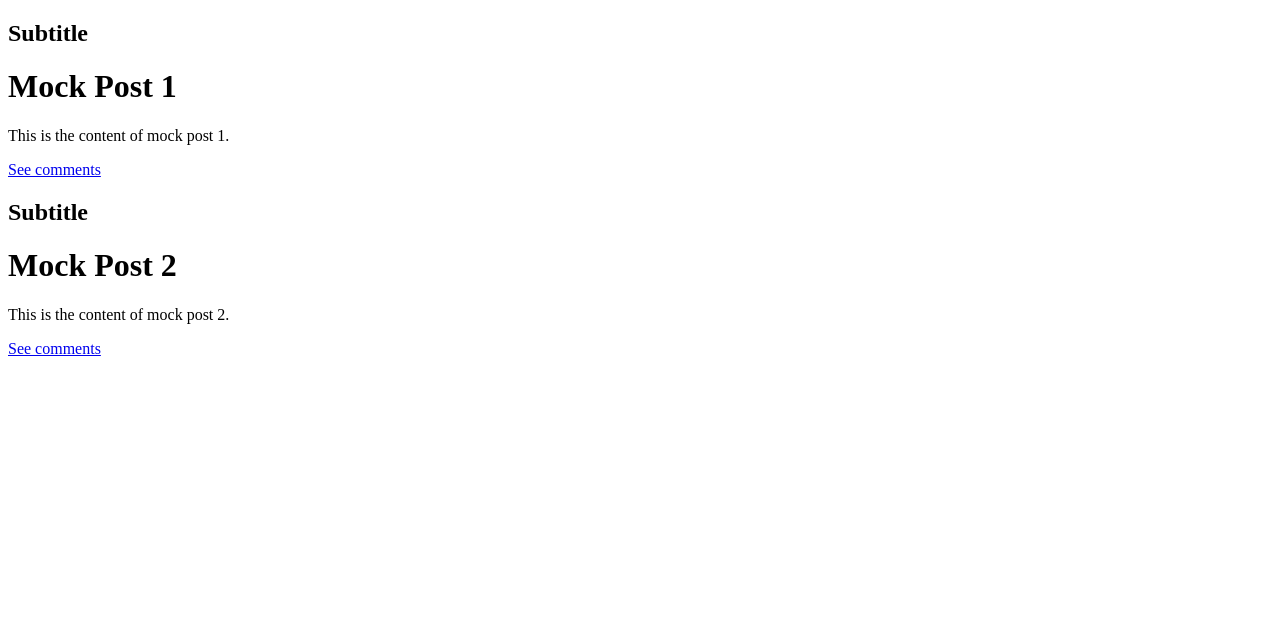
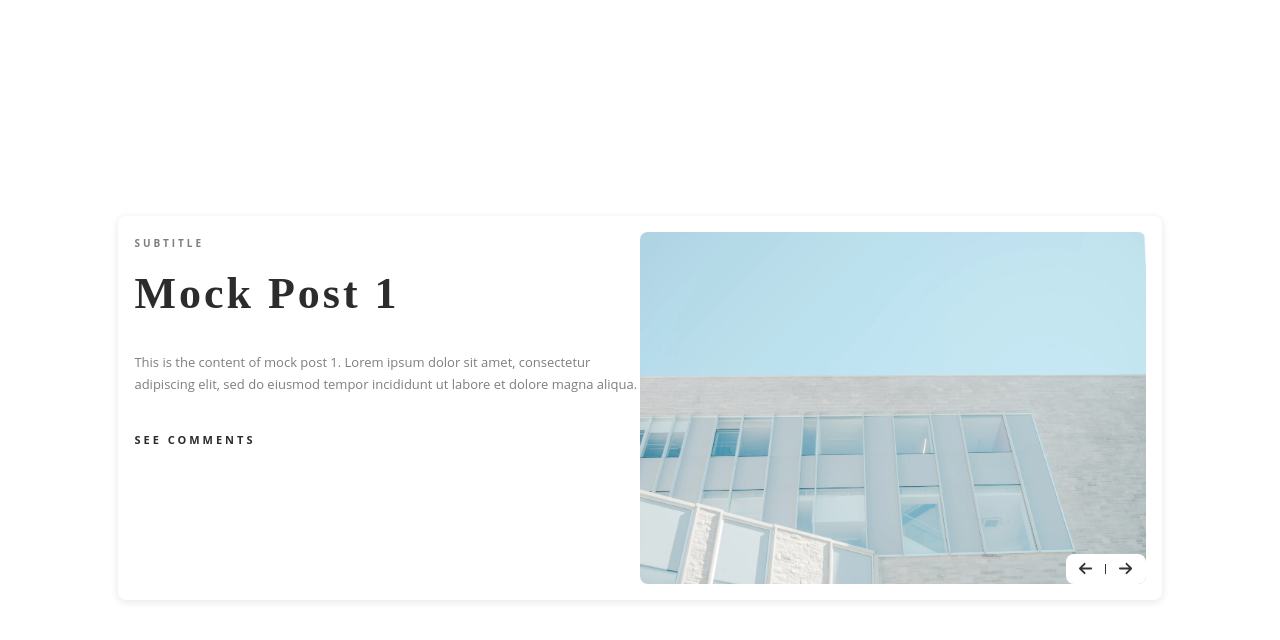
Before and after one commit to JonathanYin/UCSD-Scraper, a React (Vite) app: page / in a window 1280 px wide. Shown: the top 640 px of the page. Built offline with nearby package versions, Linux system fonts and the light colour scheme.

Commit message:
Add post styling, carousel transitions

```diff
--- a/src/App.jsx
+++ b/src/App.jsx
@@ -6,13 +6,18 @@ function App() {
   const mockPosts = [
     {
       title: 'Mock Post 1',
-      selftext: 'This is the content of mock post 1.',
+      selftext: 'This is the content of mock post 1. Lorem ipsum dolor sit amet, consectetur adipiscing elit, sed do eiusmod tempor incididunt ut labore et dolore magna aliqua.',
       permalink: '/r/test/comments/1/mock_post_1',
     },
     {
       title: 'Mock Post 2',
-      selftext: 'This is the content of mock post 2.',
+      selftext: 'Random other text.',
       permalink: '/r/test/comments/2/mock_post_2',
+    },
+    {
+      title: 'Mock Post 3',
+      selftext: 'More random text.',
+      permalink: '/r/test/comments/3/mock_post_3',
     },
     // Add more mock posts as needed
   ];
@@ -20,9 +25,7 @@ function App() {
   return (
     <>
     <div className="App">
-      {mockPosts.map((post, index) => (
-        <Post key={index} post={post} />
-      ))}
+      <Post posts={mockPosts} />
     </div>
     </>
   )
--- a/src/Carousel.jsx
+++ b/src/Carousel.jsx
@@ -1,47 +1,175 @@
 /** @jsxImportSource @emotion/react */
 import styled from '@emotion/styled';
 import PropTypes from 'prop-types';
+import building from './assets/building.webp';
+import { FontAwesomeIcon } from '@fortawesome/react-fontawesome'
+import { faArrowLeft, faArrowRight } from '@fortawesome/free-solid-svg-icons'
+import { motion, AnimatePresence } from "framer-motion";
 
-const CarouselItem = styled.div`
-  /* ... Put the styles from .carousel-item here ... */
+const DisplayItem = styled.div`
+  display: flex;
+  justify-content: center;
+  align-items: center;
+  min-height: 100vh;
+`;
+
+const CardInfo = styled(motion.div)`
+  position: relative;
+  display: flex;
+  flex-direction: row;
+  width: 80%;
+  border-radius: 8px;
+  padding: 16px;
+  background-color: #fff;
+  box-shadow: 0 2px 8px rgba(0, 0, 0, 0.1);
+`;
+
+const cardAnimation = {
+  hidden: { opacity: 0 },
+  show: {
+    opacity: 1,
+    transition: { duration: 0.5 }
+  },
+  exit: {
+    opacity: 0,
+    transition: { duration: 0.5 }
+  }
+}
+
+const TextContainer = styled.div`
+  flex: 1;
+`;
+
+const ImageContainer = styled.div`
+  flex: 1;
+  display: flex;
+  justify-content: center;
+  align-items: center;
+`;
+
+const CardImage = styled.img`
+  max-width: 100%;
+  border-radius: 8px;
+`;
+
+const Subtitle = styled.h2`
+  /* ... Put the styles from .carousel-item__subtitle here ... */
+  font-family: 'Open Sans', sans-serif;
+  letter-spacing: 3px;
+  font-size: 10px;
+  text-transform: uppercase;
+  margin: 0;
+  color: #7E7E7E;
+  font-weight: 700;
+  transform: translateY(25%);
+`;
+
+const Title = styled.h1`
+  /* ... Put the styles from .carousel-item__title here ... */
+  margin: 15px 0 0 0;
+  padding-top: 10px;
+  font-family: 'Playfair Display', serif;
+  font-size: 44px;
+  line-height: 45px;
+  letter-spacing: 3px;
+  font-weight: 700;
+  color: #2C2C2C;
+`;
+
+const Description = styled.p`
+  /* ... Put the styles from .carousel-item__description here ... */
+  margin-top: 35px;
+  font-family: 'Open Sans', sans-serif;
+  font-size: 13px;
+  color: #7e7e7e;
+  line-height: 22px;
+  margin-bottom: 35px;
+`;
+
+const LinkBtn = styled.a`
+  /* ... Put the styles from .carousel-item__btn here ... */
+  width: 35%;
+  color: #2C2C2C;
+  font-family: 'Open Sans', sans-serif;
+  letter-spacing: 3px;
+  font-size: 11px;
+  text-transform: uppercase;
+  margin: 0;
+  width: 35%;
+  font-weight: 700;
+  text-decoration: none;
 
 `;
-
-const CarouselInfo = styled.div`
-  /* ... Put the styles from .carousel-item__info here ... */
+const ArrowBtnContainer = styled.div`
+  position: absolute;
+  bottom: 16px;
+  right: 16px;
+  display: flex;
+  justify-content: space-between;
+  align-items: center;
+  background-color: white;
+  border-radius: 8px;
+  overflow: hidden;
+  width: 80px;
+  height: 30px;
 `;
 
-const CarouselContainer = styled.div`
-  /* ... Put the styles from .carousel-item__container here ... */
+const ArrowBtn = styled.button`
+  flex: 1;
+  border: none;
+  background-color: transparent;
+  cursor: pointer;
+  font-size: 20px;
+  color: #333;
+  display: flex;
+  align-items: center;
+  justify-content: center;
+  position: relative;
+
+  &::after {
+    content: "";
+    position: absolute;
+    right: 0;
+    top: 20%;
+    bottom: 20%;
+    width: 0.5px;
+    background-color: #333;
+  }
+
+  &:last-child::after {
+    content: none;
+  }
 `;
 
-const CarouselSubtitle = styled.h2`
-  /* ... Put the styles from .carousel-item__subtitle here ... */
-`;
-
-const CarouselTitle = styled.h1`
-  /* ... Put the styles from .carousel-item__title here ... */
-`;
-
-const CarouselDescription = styled.p`
-  /* ... Put the styles from .carousel-item__description here ... */
-`;
-
-const CarouselBtn = styled.a`
-  /* ... Put the styles from .carousel-item__btn here ... */
-`;
-
-const Carousel = ({ post }) => (
-  <CarouselItem>
-    <CarouselInfo>
-      <CarouselContainer>
-        <CarouselSubtitle>Subtitle</CarouselSubtitle>
-        <CarouselTitle>{post.title}</CarouselTitle>
-        <CarouselDescription>{post.selftext}</CarouselDescription>
-        <CarouselBtn href={`https://reddit.com${post.permalink}`} target="_blank" rel="noreferrer">See comments</CarouselBtn>
-      </CarouselContainer>
-    </CarouselInfo>
-  </CarouselItem>
+const Carousel = ({ post, goPrev, goNext }) => (
+  <DisplayItem>
+    <AnimatePresence mode="wait">
+      <CardInfo
+        key={post.permalink}
+        variants={cardAnimation}
+        initial="hidden"
+        animate="show"
+        exit="exit">
+        <TextContainer>
+        <Subtitle>Subtitle</Subtitle>
+          <Title>{post.title}</Title>
+          <Description>{post.selftext}</Description>
+          <LinkBtn href={`https://reddit.com${post.permalink}`} target="_blank" rel="noreferrer">See comments</LinkBtn>
+        </TextContainer>
+        <ImageContainer>
+          <CardImage src={building} alt="White building" draggable="false"/>
+        </ImageContainer>
+        <ArrowBtnContainer>
+          <ArrowBtn onClick={goPrev}>
+            <FontAwesomeIcon icon={faArrowLeft} size="xs"/>
+          </ArrowBtn>
+          <ArrowBtn onClick={goNext}>
+            <FontAwesomeIcon icon={faArrowRight} size="xs"/>
+          </ArrowBtn>
+        </ArrowBtnContainer>
+      </CardInfo>
+    </AnimatePresence>
+  </DisplayItem>
 );
 
 Carousel.propTypes = {
@@ -50,6 +178,8 @@ Carousel.propTypes = {
     selftext: PropTypes.string,
     permalink: PropTypes.string,
   }).isRequired,
+  goPrev: PropTypes.func.isRequired,
+  goNext: PropTypes.func.isRequired,
 };
 
 export default Carousel;
--- a/src/Post.jsx
+++ b/src/Post.jsx
@@ -1,16 +1,30 @@
+import { useState } from 'react';
 import PropTypes from 'prop-types';
 import Carousel from './Carousel';
 
-const Post = ({ post }) => (
-  <Carousel post={post} />
-);
+const Post = ({ posts }) => {
+  const [currentIndex, setCurrentIndex] = useState(0);
+
+  const goPrev = () => setCurrentIndex((oldIndex) => oldIndex === 0 ? posts.length - 1 : oldIndex - 1);
+  const goNext = () => setCurrentIndex((oldIndex) => oldIndex === posts.length - 1 ? 0 : oldIndex + 1);
+
+  return (
+    <Carousel
+      post={posts[currentIndex]}
+      goPrev={goPrev}
+      goNext={goNext}
+    />
+  );
+};
 
 Post.propTypes = {
-  post: PropTypes.shape({
-    title: PropTypes.string,
-    selftext: PropTypes.string,
-    permalink: PropTypes.string,
-  }).isRequired,
+  posts: PropTypes.arrayOf(
+    PropTypes.shape({
+      title: PropTypes.string,
+      selftext: PropTypes.string,
+      permalink: PropTypes.string,
+    }).isRequired,
+  ).isRequired,
 };
 
 export default Post;
```
